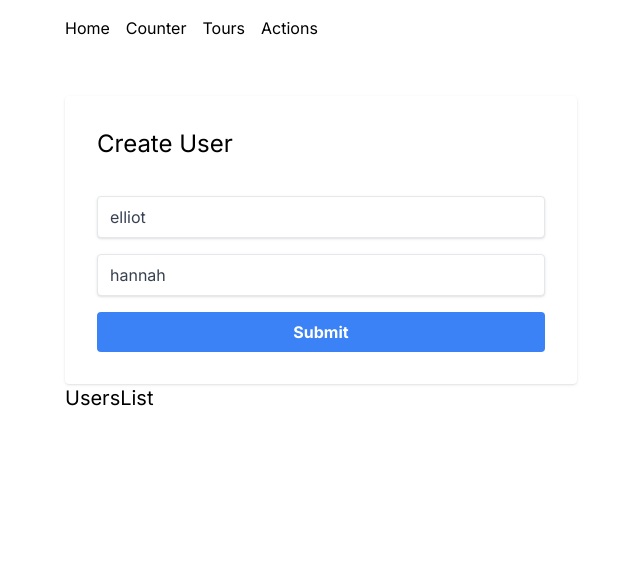
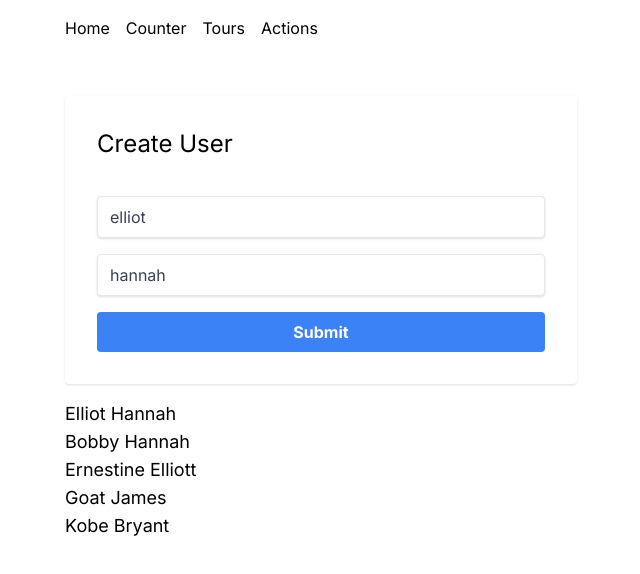
Before and after one commit to thatsehannah/cool-nextjs-proj, a Next.js app: page /actions in a window 1280 px wide. Shown: the top 574 px of the page, without its empty margins (191-831 px from the left). Built offline with nearby package versions, Linux system fonts and the light colour scheme.

Commit message:
built userlists to display names added from form

```diff
--- a/components/UsersList.tsx
+++ b/components/UsersList.tsx
@@ -1,7 +1,29 @@
 import React from 'react';
+import { fetchUsers } from '@/utils/actions';
 
-const UsersList = () => {
-  return <h3 className='text-xl'>UsersList</h3>;
+const UsersList = async () => {
+  const users = await fetchUsers();
+
+  return (
+    <div className='mt-4'>
+      {users.length ? (
+        <div>
+          {users.map((user) => {
+            return (
+              <h4
+                key={user.id}
+                className='capitalize text-lg'
+              >
+                {user.firstName} {user.lastName}
+              </h4>
+            );
+          })}
+        </div>
+      ) : (
+        <p>No users found!</p>
+      )}
+    </div>
+  );
 };
 
 export default UsersList;
--- a/users.json
+++ b/users.json
@@ -1 +1 @@
-[{"firstName":"elliot","lastName":"hannah","id":"1732309641720"},{"firstName":"bobby","lastName":"hannah","id":"1732309653006"},{"firstName":"ernestine","lastName":"elliott","id":"1732309665409"},{"firstName":"goat","lastName":"james","id":"1732309672120"}]
+[{"firstName":"elliot","lastName":"hannah","id":"1732309641720"},{"firstName":"bobby","lastName":"hannah","id":"1732309653006"},{"firstName":"ernestine","lastName":"elliott","id":"1732309665409"},{"firstName":"goat","lastName":"james","id":"1732309672120"},{"firstName":"Kobe","lastName":"Bryant","id":"1732310182008"}]
```
